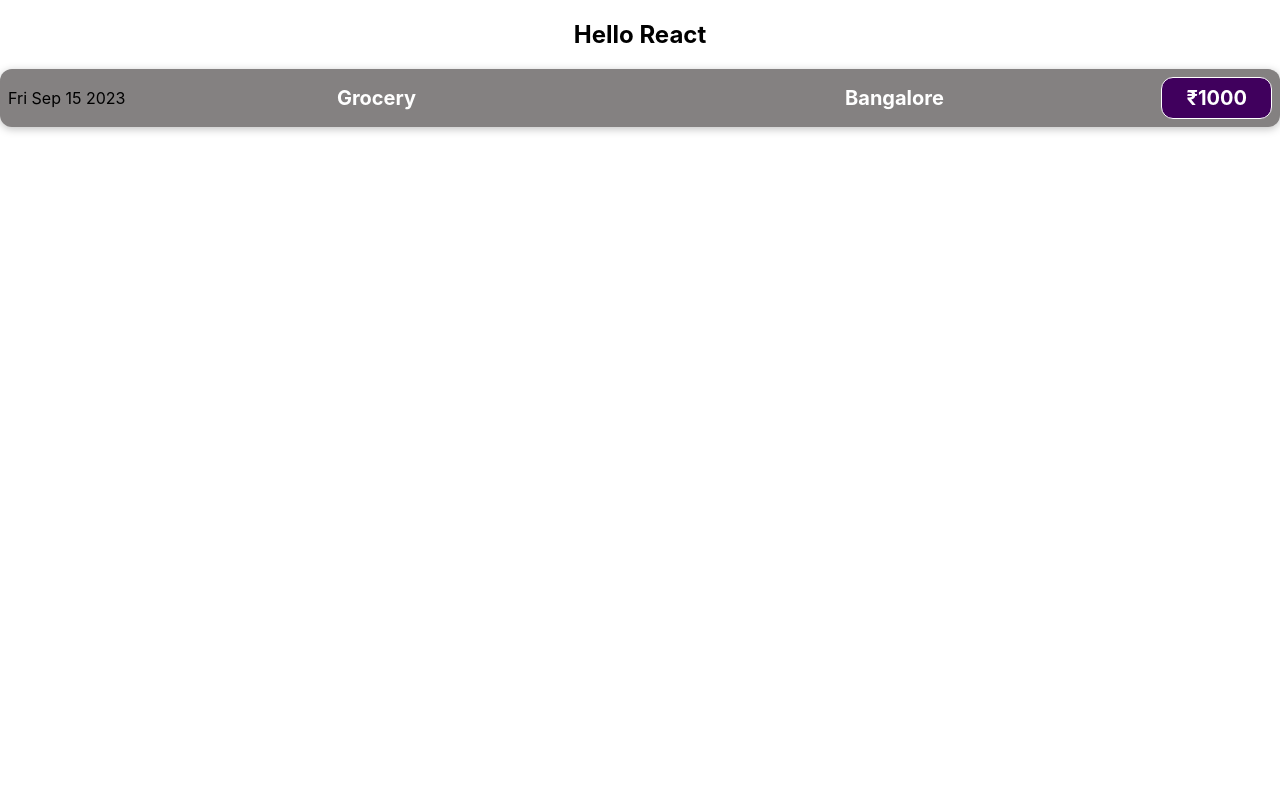
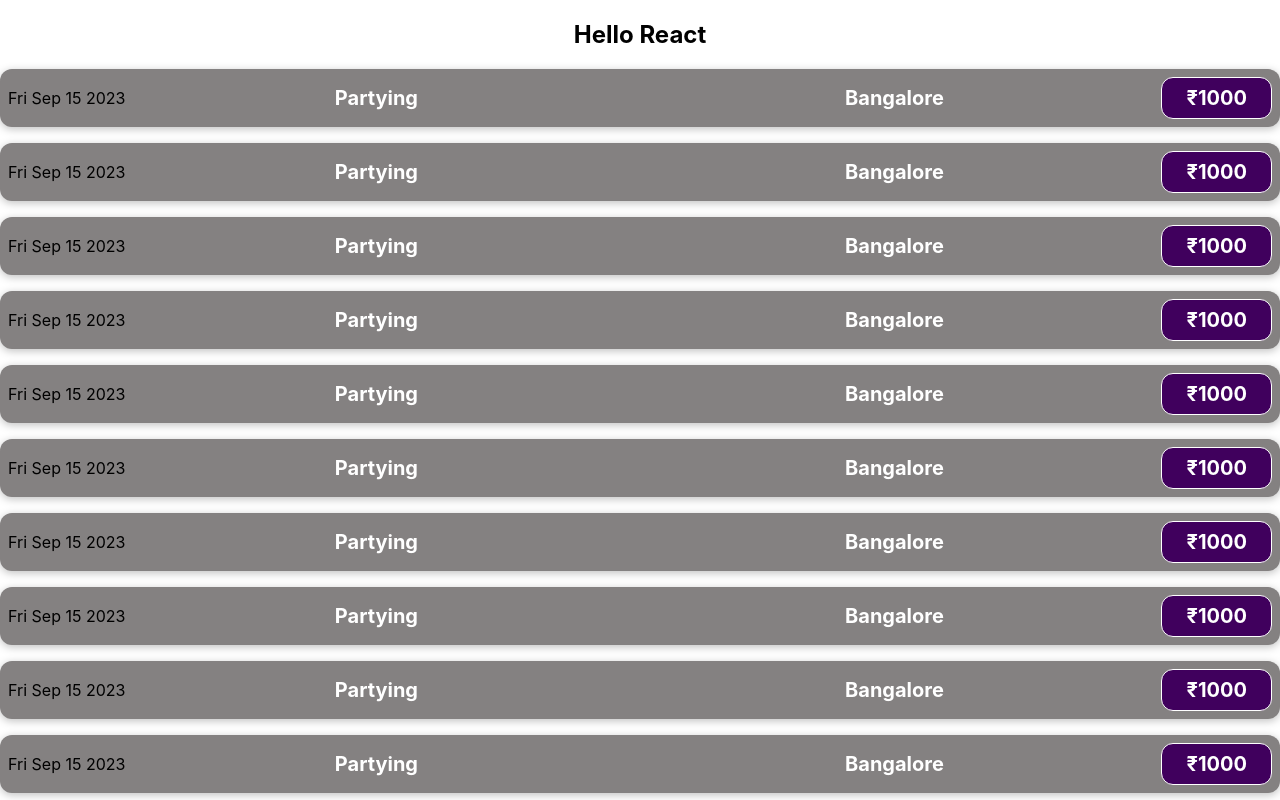
Before and after one commit to SubhamDeb07/Basic-React, a React (Create React App) app: page / in a window 1280 px wide. Shown: the top 800 px of the page. Built offline with nearby package versions, Linux system fonts and the light colour scheme.

Commit message:
100 Expense Items added

```diff
--- a/src/App.js
+++ b/src/App.js
@@ -3,10 +3,33 @@ import './App.css';
 import ExpenseItem from './components/ExpenseItem'
 
 function App() {
+  const expense = [
+    {
+      item:"Partying",
+      location:"Bangalore",
+      amount: "₹1000",
+      date: new Date(2023,8,15)
+    }
+  ]
+
+  const expenseItem = []
+
+  for(let i = 0;i<100;i++){
+     expenseItem.push(
+      <ExpenseItem
+
+      item = {expense[0].item}
+      location = {expense[0].location}
+      amount = {expense[0].amount}
+      date = {expense[0].date}
+      />
+     )
+  }
   return (
     <div className="App">
       <h2>Hello React</h2>
-      <ExpenseItem></ExpenseItem>
+
+     {expenseItem}
     </div>
   );
 }
--- a/src/components/ExpenseItem.js
+++ b/src/components/ExpenseItem.js
@@ -1,16 +1,12 @@
 import './ExpenseItem.css'
-function ExpenseItem(){
-    const expenseDate = new Date(2023,8,15)
-    const expenseItem = "Grocery"
-    const itemPrice = "₹1000"
-    const locationOfExpenditure = "Bangalore"
+function ExpenseItem(props){
     return (
     <div className="expense-item">
-    <div>{expenseDate.toDateString()}</div>
+    <div>{props.date.toDateString()}</div>
     <div className="expense-item__description">
-        <h2>{expenseItem}</h2>
-        <h2>{locationOfExpenditure}</h2>
-        <div className="expense-item__price">{itemPrice}</div>
+        <h2>{props.item}</h2>
+        <h2>{props.location}</h2>
+        <div className="expense-item__price">{props.amount}</div>
     </div>
     </div>
     )
```
